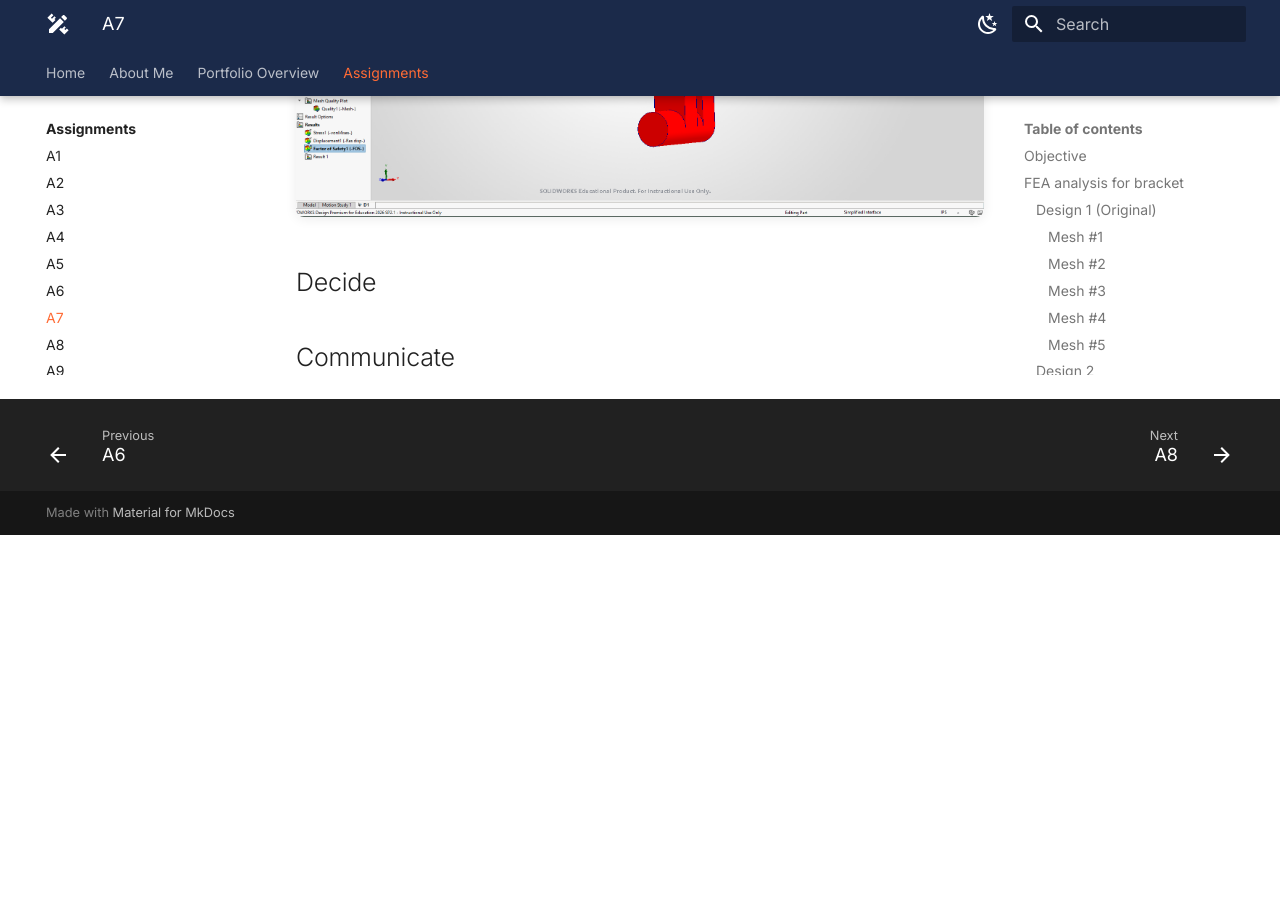
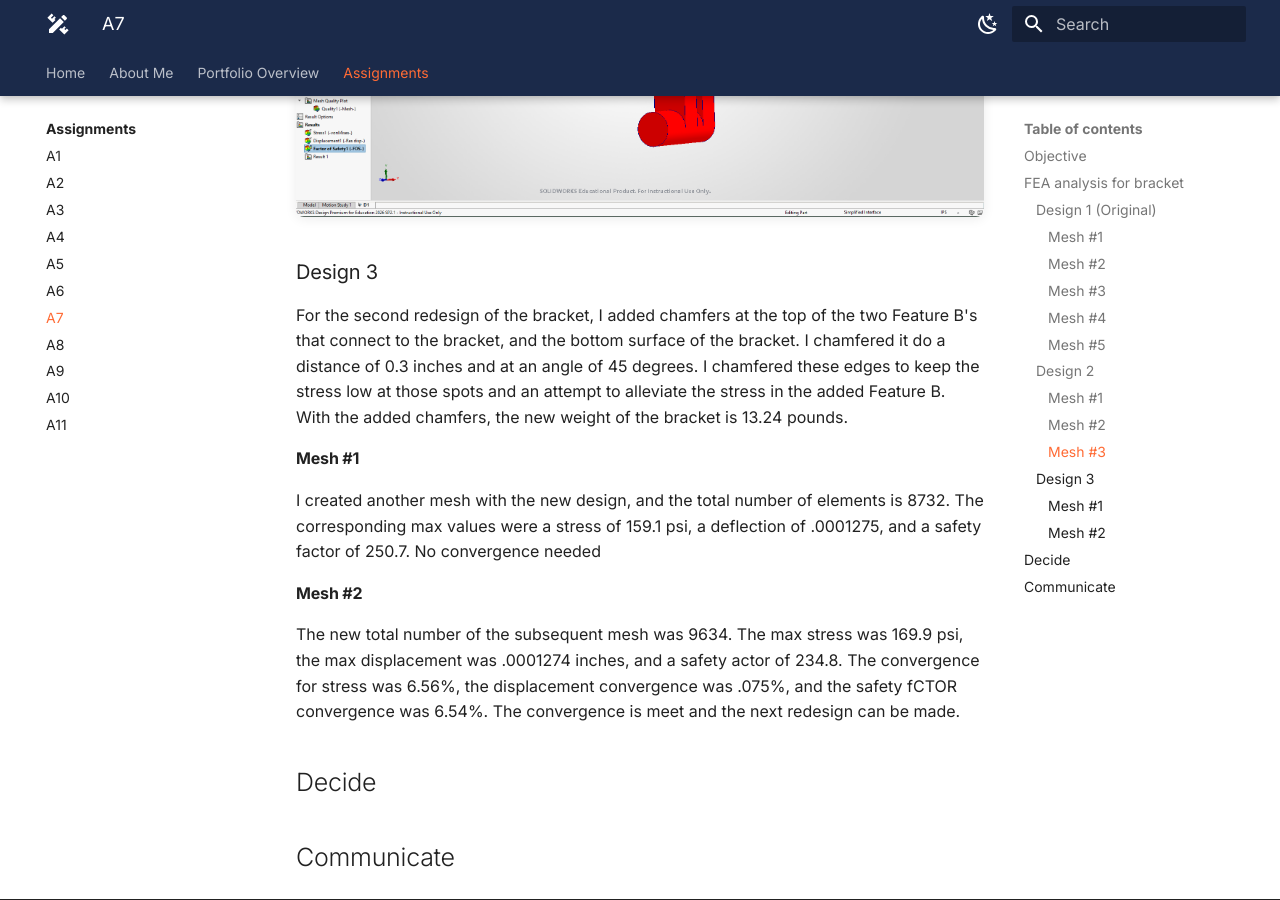
Before and after one commit to ajchiocca/megr2157-portfolio, an MkDocs documentation site: the page built from docs/assignments/A07/index.md, in a window 1280 px wide and 900 px high, scrolled down 17622 px. Built offline with MkDocs 1.6.1 and Material for MkDocs 9.7.7, drawn with Linux system fonts in a browser that asks for light colours; before the commit the page ends 18157 px from its top, so only the background shows below that.

Commit message:
Document redesign details and mesh analysis results
Added details about the second redesign of the bracket, including chamfer specifications and updated mesh analysis results.

```diff
--- a/docs/assignments/A07/index.md
+++ b/docs/assignments/A07/index.md
@@ -94,6 +94,17 @@ The following mesh I created had a total number of 30000 elements. I kept it fai
 ![A7](D2M3stress.png)
 ![A7](D2M3def.png)
 ![A7](D2M3safety.png)
+
+### Design 3
+For the second redesign of the bracket, I added chamfers at the top of the two Feature B's that connect to the bracket, and the bottom surface of the bracket. I chamfered it do a distance of 0.3 inches and at an angle of 45 degrees. I chamfered these edges to keep the stress low at those spots and an attempt to alleviate the stress in the added Feature B. With the added chamfers, the new weight of the bracket is 13.24 pounds.
+
+#### Mesh #1
+I created another mesh with the new design, and the total number of elements is 8732. The corresponding max values were a stress of 159.1 psi, a deflection of .0001275, and a safety factor of 250.7. No convergence needed
+
+
+#### Mesh #2
+The new total number of the subsequent mesh was 9634. The max stress was 169.9 psi, the max displacement was .0001274 inches, and a safety actor of 234.8. The convergence for stress was 6.56%, the displacement convergence was .075%, and the safety fCTOR convergence was 6.54%. The convergence is meet and the next redesign can be made.
+
 ## Decide
 
 
```
